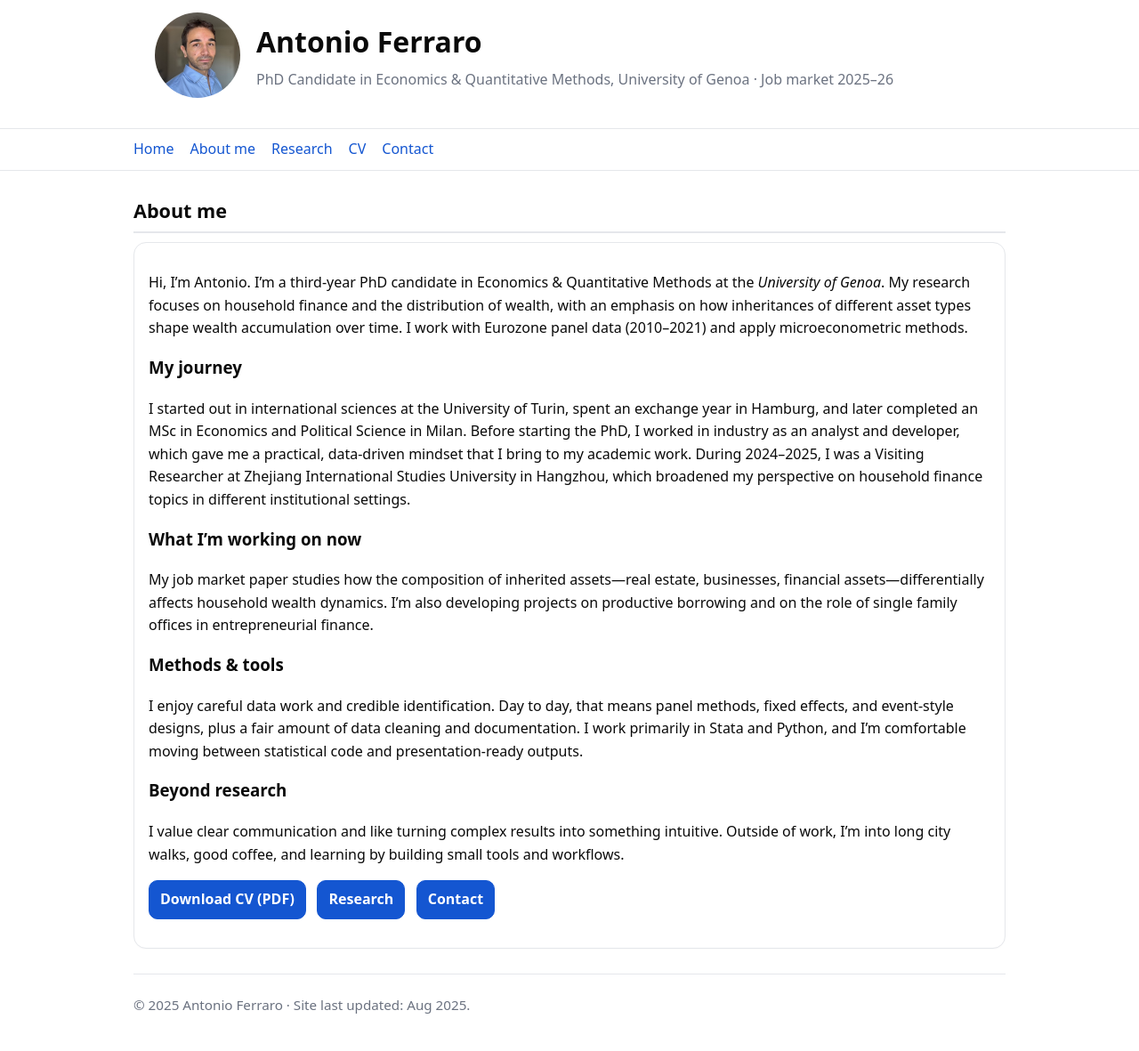
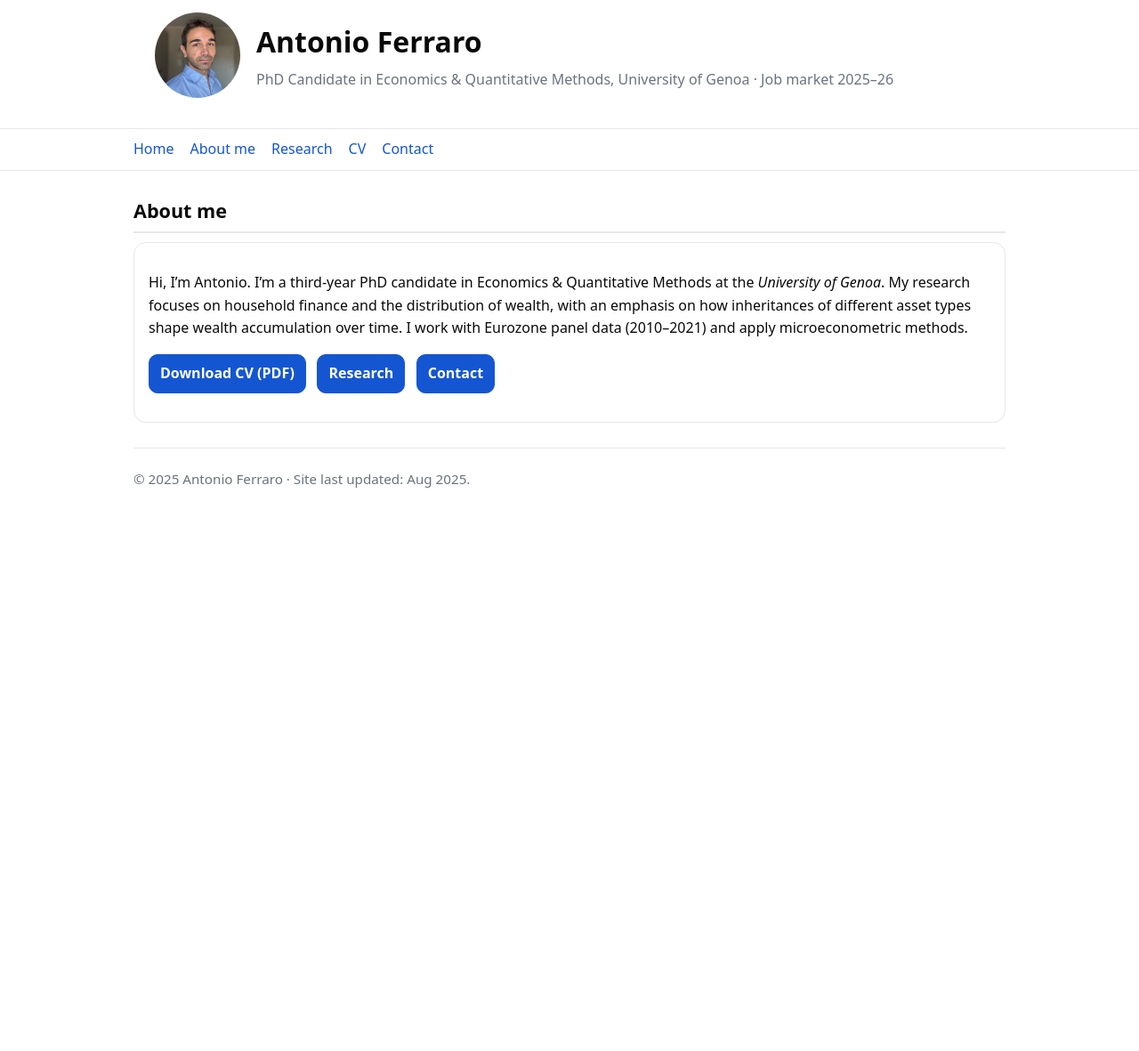
Before and after one commit to ferraroantonio/ferraroantonio.github.io, a Jekyll site: the page built from about.md, in a window 1280 px wide. Shown: the whole page at 89% size. Built offline with Jekyll 4.4.1, drawn with Linux system fonts in a browser that asks for light colours; after the commit the page ends 900 px from its top, so only the background shows below that.

Commit message:
Update about.md

```diff
--- a/about.md
+++ b/about.md
@@ -10,17 +10,7 @@ description: "More about Antonio Ferraro — background, journey, and interests.
   <div class="card">
     <p>Hi, I’m Antonio. I’m a third-year PhD candidate in Economics & Quantitative Methods at the <em>University of Genoa</em>. My research focuses on household finance and the distribution of wealth, with an emphasis on how inheritances of different asset types shape wealth accumulation over time. I work with Eurozone panel data (2010–2021) and apply microeconometric methods.</p>
 
-    <h3 style="margin-top:14px;">My journey</h3>
-    <p>I started out in international sciences at the University of Turin, spent an exchange year in Hamburg, and later completed an MSc in Economics and Political Science in Milan. Before starting the PhD, I worked in industry as an analyst and developer, which gave me a practical, data-driven mindset that I bring to my academic work. During 2024–2025, I was a Visiting Researcher at Zhejiang International Studies University in Hangzhou, which broadened my perspective on household finance topics in different institutional settings.</p>
 
-    <h3 style="margin-top:14px;">What I’m working on now</h3>
-    <p>My job market paper studies how the composition of inherited assets—real estate, businesses, financial assets—differentially affects household wealth dynamics. I’m also developing projects on productive borrowing and on the role of single family offices in entrepreneurial finance.</p>
-
-    <h3 style="margin-top:14px;">Methods & tools</h3>
-    <p>I enjoy careful data work and credible identification. Day to day, that means panel methods, fixed effects, and event-style designs, plus a fair amount of data cleaning and documentation. I work primarily in Stata and Python, and I’m comfortable moving between statistical code and presentation-ready outputs.</p>
-
-    <h3 style="margin-top:14px;">Beyond research</h3>
-    <p>I value clear communication and like turning complex results into something intuitive. Outside of work, I’m into long city walks, good coffee, and learning by building small tools and workflows.</p>
 
     <p style="margin-top:14px;">
       <a class="btn" href="{{ '/assets/CV_Ferraro.pdf' | relative_url }}" download>Download CV (PDF)</a>
```
